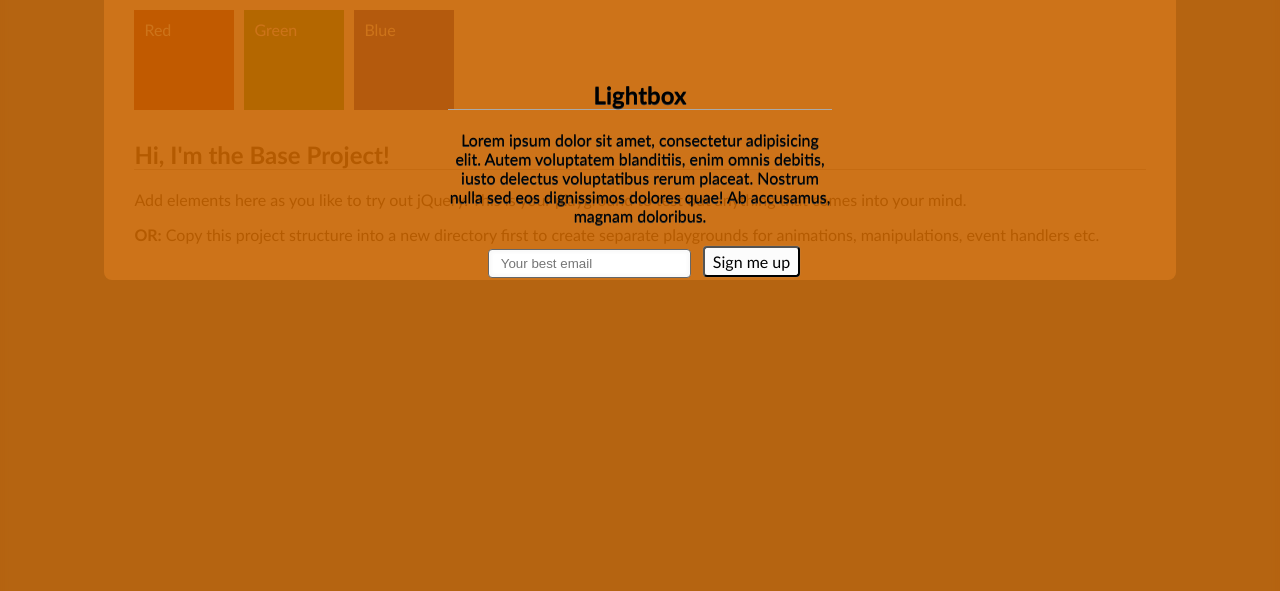
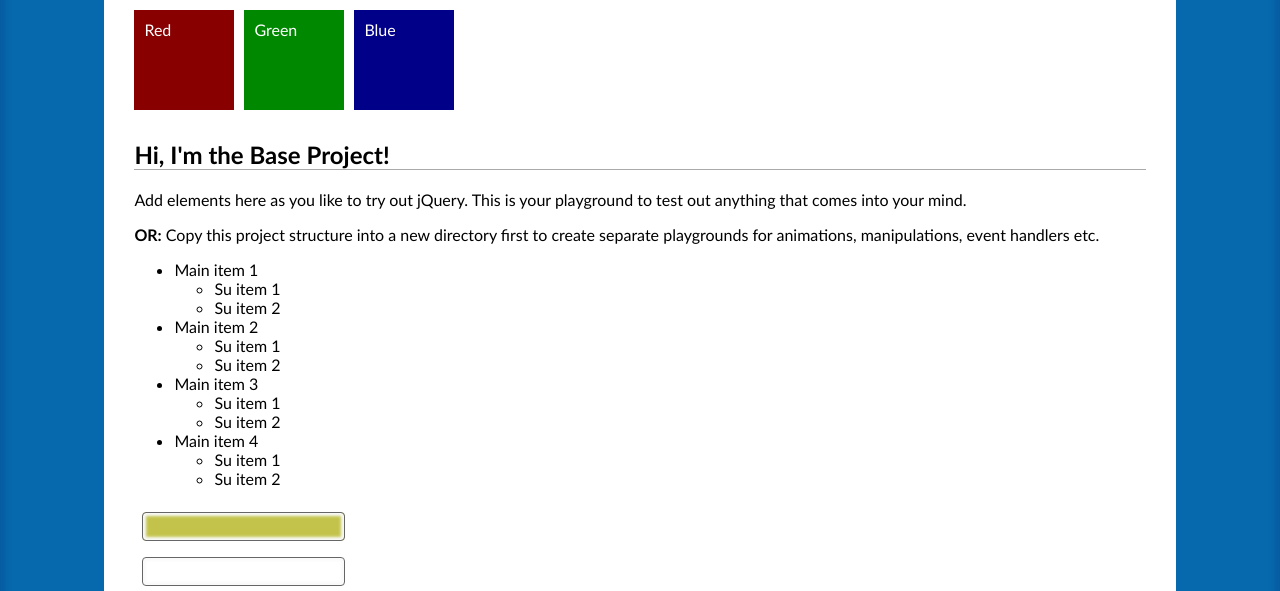
Before and after one commit to ciclonteam1912/jqueryCourse, a plain HTML site: page index.html in a window 1280 px wide. Shown: the part 132-723 px from the top of the page. Drawn offline with nearby package versions, Linux system fonts and the light colour scheme.

Commit message:
CSS Selectors in jQuery

```diff
--- a/index.html
+++ b/index.html
@@ -19,6 +19,34 @@
     <h2>Hi, I'm the Base Project!</h2>
     <p>Add elements here as you like to try out jQuery. This is your playground to test out anything that comes into your mind.</p>
     <p><strong>OR:</strong> Copy this project structure into a new directory first to create separate playgrounds for animations, manipulations, event handlers etc.</p>
+    <ul id="list">
+      <li>Main item 1
+        <ul>
+          <li>Su item 1</li>
+          <li>Su item 2</li>
+        </ul></li>
+      <li>Main item 2
+        <ul>
+          <li>Su item 1</li>
+          <li>Su item 2</li>
+        </ul></li>
+      <li>Main item 3
+        <ul>
+          <li>Su item 1</li>
+          <li>Su item 2</li>
+        </ul></li>
+      <li>Main item 4
+        <ul>
+          <li>Su item 1</li>
+          <li>Su item 2</li>
+        </ul></li>
+    </ul>
+    <form action="">
+      <input type="text"><br>
+      <input type="email"><br>
+      <textarea name="" id="" cols="30" rows="10"></textarea><br>
+      <input type="submit" value="Submit">
+    </form>
   </div>
   <div class="lightbox">
     <h2>Lightbox</h2>
--- a/js/script.js
+++ b/js/script.js
@@ -1,5 +1,15 @@
 $(function() {
   // jQuery goes here...
 
-  $(".lightbox").delay(500).fadeIn(1000);
+  //CSS Selectors
+  // $("p").css("background-color", "rgba(180, 180, 30, 0.8)");
+  // $(".red-box").css("background-color", "rgba(180, 180, 30, 0.8)");
+  // $("#list").css("background-color", "rgba(180, 180, 30, 0.8)");
+  // $("input[type='text']").css("background-color", "rgba(180, 180, 30, 0.8)");
+  // $("h2, p, input").css("background-color", "rgba(180, 180, 30, 0.8)");
+  // $("p:first").css("background-color", "rgba(180, 180, 30, 0.8)");
+  // $("li:last").css("background-color", "rgba(180, 180, 30, 0.8)");
+  // $("li:even").css("background-color", "rgba(180, 180, 30, 0.8)");
+  // $("li:odd").css("background-color", "rgba(180, 180, 30, 0.8)");
+  $("input:text").css("background-color", "rgba(180, 180, 30, 0.8)");
 });
```
